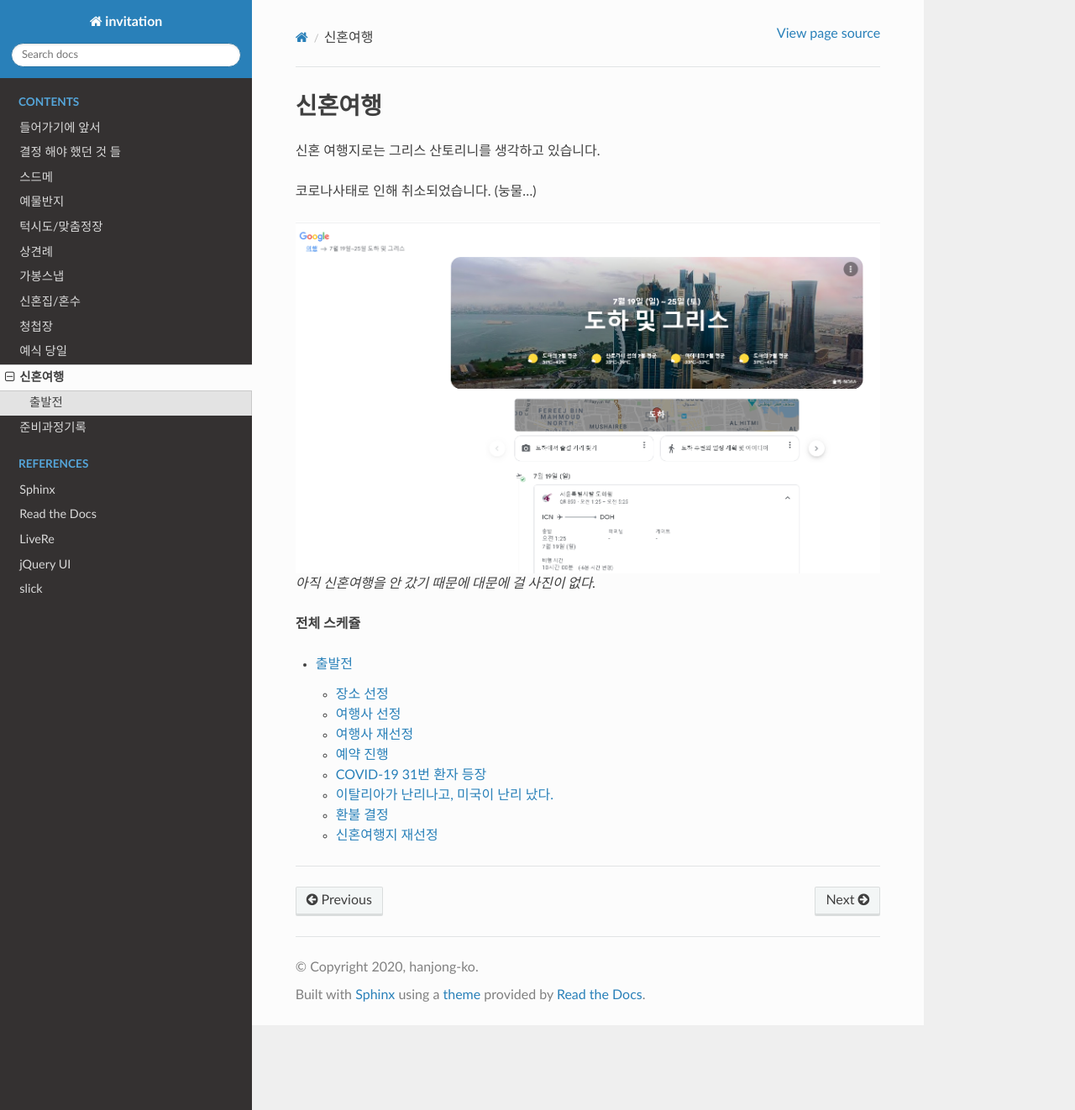
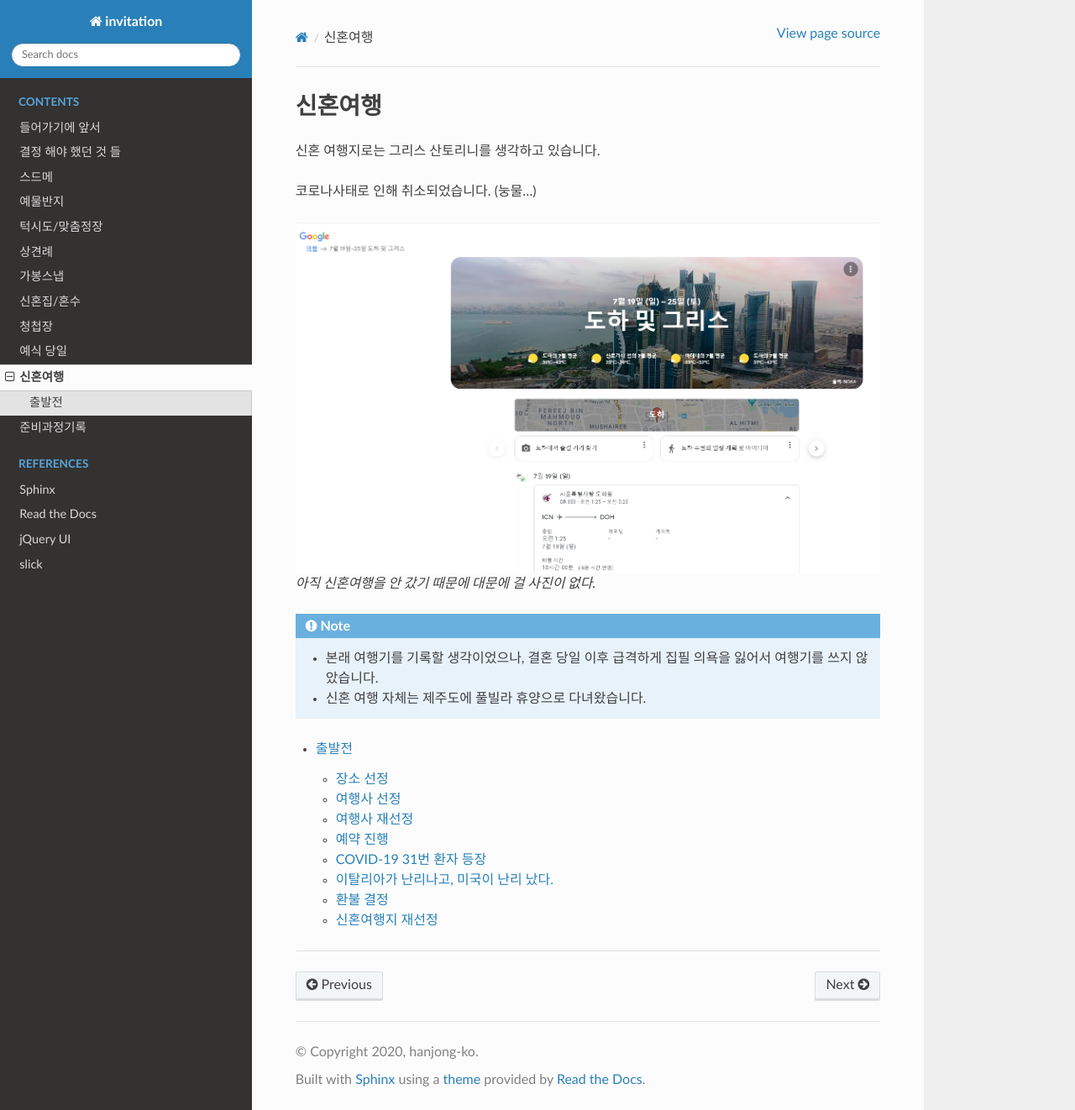
Before and after one commit to rino0601/hjk52knk, a Sphinx documentation site: the page built from docs/honeymoon/index.rst, in a window 1280 px wide and 1322 px high. Shown: the whole window at 84% size. Built offline with Sphinx 7.4.7 and the Read the Docs theme 2.0.0, drawn with Linux system fonts in a browser that asks for light colours.

Commit message:
docs: minor update

```diff
--- a/docs/honeymoon/index.rst
+++ b/docs/honeymoon/index.rst
@@ -10,9 +10,11 @@
    아직 신혼여행을 안 갔기 때문에 대문에 걸 사진이 없다.
 
 
-**전체 스케쥴**
 
-.. mermaid:: ../_static/honeymoon.mmd
+.. note::
+
+   - 본래 여행기를 기록할 생각이었으나, 결혼 당일 이후 급격하게 집필 의욕을 잃어서 여행기를 쓰지 않았습니다.
+   - 신혼 여행 자체는 제주도에 풀빌라 휴양으로 다녀왔습니다.
 
 
 .. toctree::
--- a/docs/index.rst
+++ b/docs/index.rst
@@ -5,8 +5,6 @@
 
 .. https://xbeach.readthedocs.io/en/latest/cheatsheet.html
 
-.. raw:: html
-   :file: _static/html/landing_page.html
 .. raw:: html
    :file: _static/html/style.html
 .. raw:: html
@@ -41,12 +39,8 @@
 
    Sphinx <https://www.sphinx-doc.org/>
    Read the Docs <https://readthedocs.org/>
-   LiveRe <https://www.livere.com/>
    jQuery UI <https://jqueryui.com/>
    slick <https://github.com/kenwheeler/slick>
-
-.. POWr <https://www.powr.io/>
-
 
 .. raw:: html
 
```
Also changed, not shown: docs/_static/html/landing_page.html (deleted, +0 -7 lines), 1 other file.
